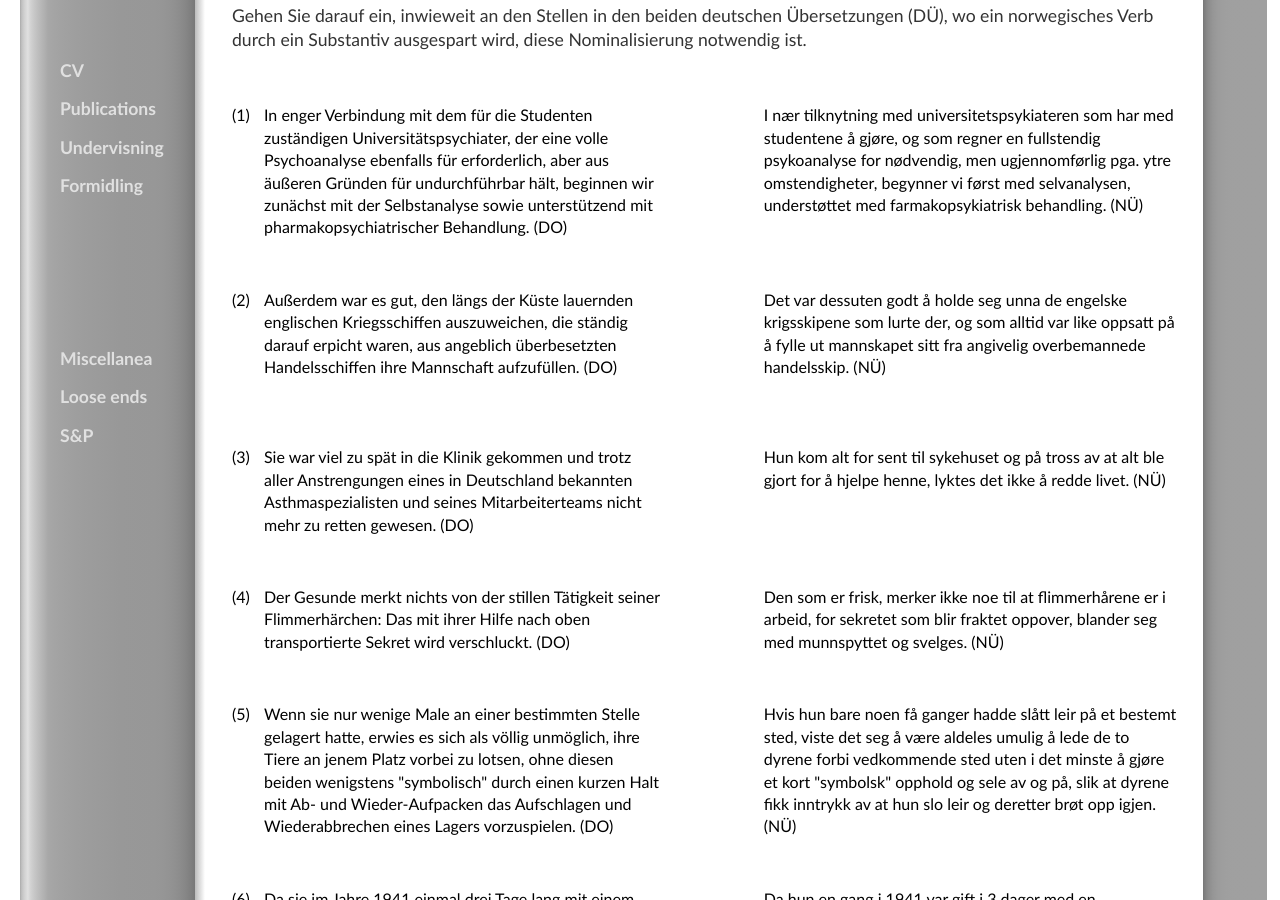
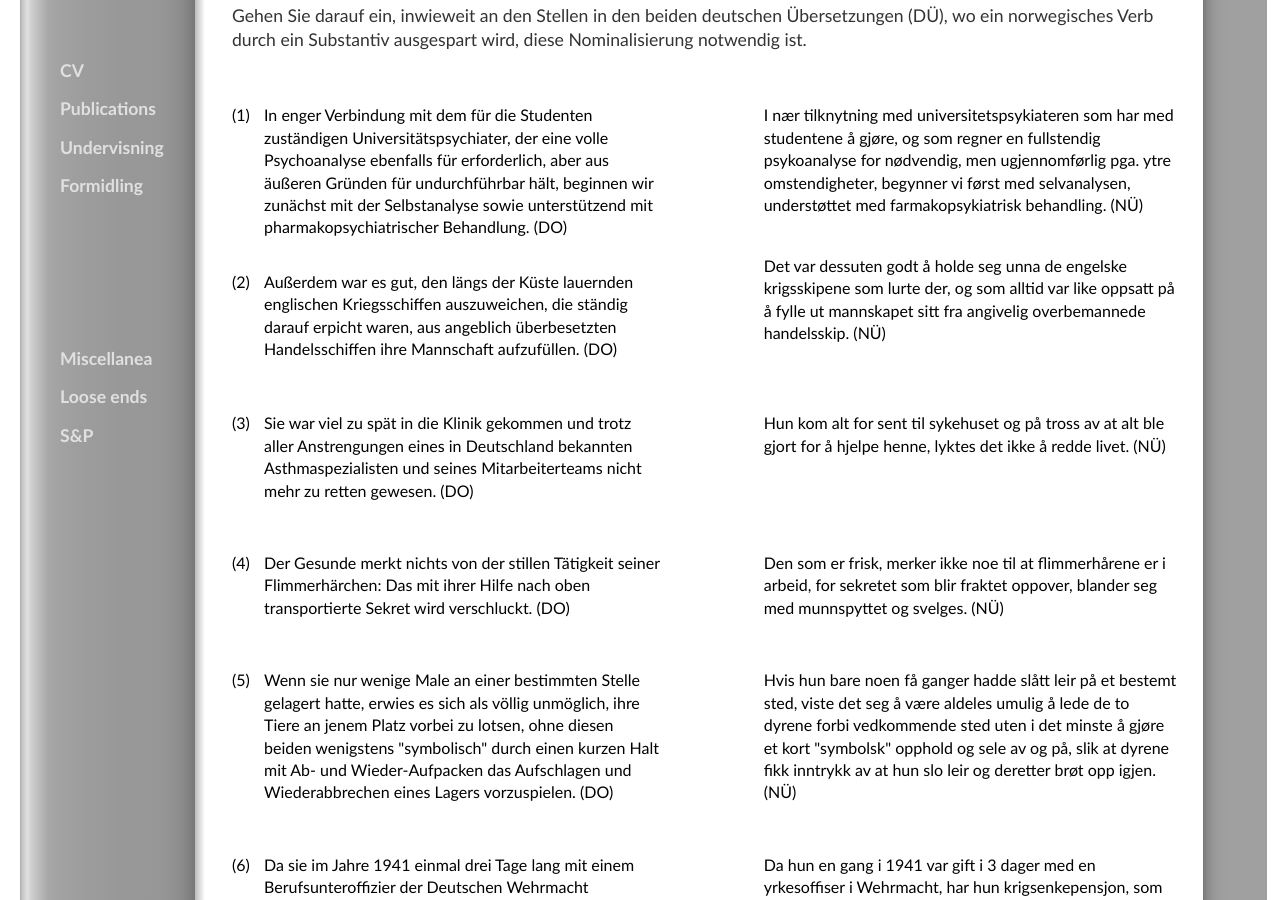
Before and after one commit to kjelljs/kjelljs.github.io, a Jekyll site: the page built from courses/kontrast/2004II.html, in a window 1280 px wide and 900 px high, scrolled down 358 px. Built offline with Jekyll 4.4.1, drawn with Linux system fonts in a browser that asks for light colours.

Commit message:
Update 2004II.html

```diff
--- a/courses/kontrast/2004II.html
+++ b/courses/kontrast/2004II.html
@@ -36,11 +36,11 @@ Gehen Sie darauf ein, inwieweit an den Stellen in den beiden deutschen Übersetz
 <li>I nær tilknytning med universitetspsykiateren som har med studentene å gjøre, og som regner en fullstendig psykoanalyse for nødvendig, men ugjennomførlig pga. ytre omstendigheter, begynner vi først med selvanalysen, understøttet med farmakopsykiatrisk behandling. (NÜ)</li></ul></div>
   </section>
 <section>
-  <div class="left"></br>
+  <div class="left">
   <ol style="margin-right:25px; counter-reset: item 1">
 <li>Außerdem war es gut, den längs der Küste lauernden englischen Kriegsschiffen auszuweichen, die ständig darauf erpicht waren, aus angeblich überbesetzten Handelsschiffen ihre Mannschaft aufzufüllen. (DO)
 </li></ol></div>
-<div class="right"></br>
+<div class="right">
   <ul>
 <li>Det var dessuten godt å holde seg unna de engelske krigsskipene som lurte der, og som alltid var like oppsatt på å fylle ut mannskapet sitt fra angivelig overbemannede handelsskip. (NÜ)
 </li></ul></div></br></section>
```
